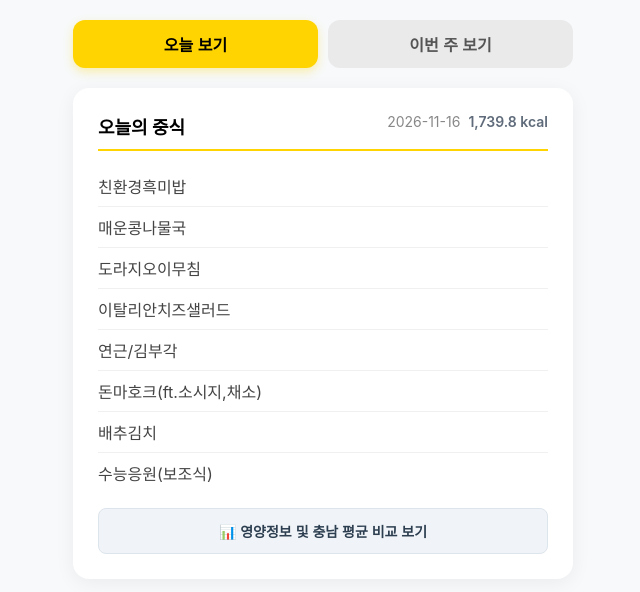
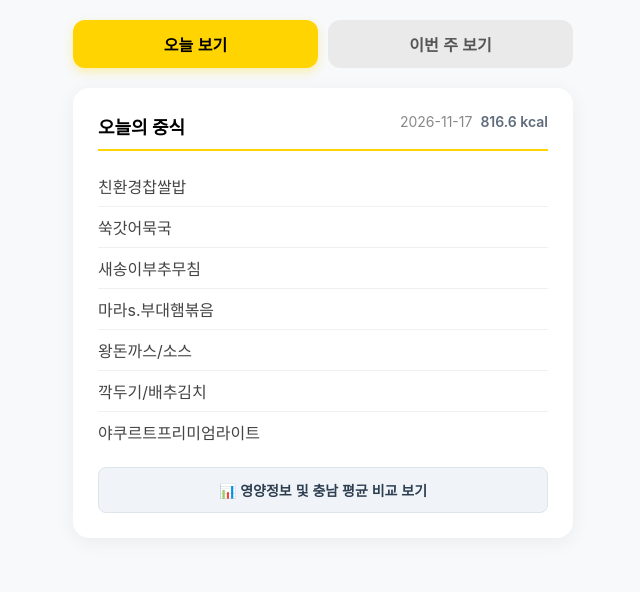
Before and after one commit to 0115seed-sketch/meal-app2, a plain HTML site: page index.html in a window 1280 px wide. Shown: the whole page, without its empty margins (317-957 px from the left). Drawn offline with Linux system fonts and the light colour scheme.

Commit message:
Auto-update meal data: 2026-11-17

```diff
--- a/index.html
+++ b/index.html
@@ -3,11 +3,11 @@
 <head>
     <meta charset="UTF-8">
     <meta name="viewport" content="width=device-width, initial-scale=1.0">
-    <title>업성고 급식 - 2026-11-16</title>
+    <title>업성고 급식 - 2026-11-17</title>
     <meta property="og:type" content="website">
-    <meta property="og:title" content="오늘의 급식 (2026-11-16)">
-    <meta property="og:description" content="친환경흑미밥, 매운콩나물국, 도라지오이무침, 이탈리안치즈샐러드, 연근/김부각, 돈마호크(f...">
-    <meta property="og:image" content="https://0115seed-sketch.github.io/meal-app2/images/meal_20261116.png">
+    <meta property="og:title" content="오늘의 급식 (2026-11-17)">
+    <meta property="og:description" content="친환경찹쌀밥, 쑥갓어묵국, 새송이부추무침, 마라s.부대햄볶음, 왕돈까스/소스, 깍두기/배추...">
+    <meta property="og:image" content="https://0115seed-sketch.github.io/meal-app2/images/meal_20261117.png">
     <meta property="og:image:width" content="800">
     <meta property="og:image:height" content="400">
     <style>
@@ -175,7 +175,7 @@
             <h2 id="today-title">
                 오늘의 중식
                 <span class="title-meta">
-                    <span class="date">2026-11-16</span>
+                    <span class="date">2026-11-17</span>
                     <span class="kcal" id="today-kcal"></span>
                 </span>
             </h2>
@@ -204,8 +204,8 @@
     <script>
         // 파이썬 스크립트에서 주입하는 데이터
         const weeklyData = {"20261116": {"date_formatted": "2026-11-16", "dishes": ["친환경흑미밥", "매운콩나물국", "도라지오이무침", "이탈리안치즈샐러드", "연근/김부각", "돈마호크(ft.소시지,채소)", "배추김치", "수능응원(보조식)"], "nutrients": {"carbs": 200.5, "protein": 49.7, "fat": 79.8, "kcal": 1739.8}}, "20261117": {"date_formatted": "2026-11-17", "dishes": ["친환경찹쌀밥", "쑥갓어묵국", "새송이부추무침", "마라s.부대햄볶음", "왕돈까스/소스", "깍두기/배추김치", "야쿠르트프리미엄라이트"], "nutrients": {"carbs": 100.9, "protein": 21.8, "fat": 35.9, "kcal": 816.6}}, "20261118": {"date_formatted": "2026-11-18", "dishes": ["짜장밥", "달걀쪽파국", "고구마줄기나물", "치킨가라아게(치즈시즈닝)", "하트단무지/깍두기", "파인애플+방울토마토"], "nutrients": {"carbs": 68.1, "protein": 20.5, "fat": 18.3, "kcal": 525.7}}, "20261120": {"date_formatted": "2026-11-20", "dishes": ["친환경보리밥", "소고기뭇국", "꽈리고추메추리알조림", "비빔쫄면", "제육볶음", "열무/배추김치", "피자볼&호떡볼"], "nutrients": {"carbs": 110.6, "protein": 38.3, "fat": 20.6, "kcal": 799.9}}};
-        const chungnamAvg = {"carbs": 100.9, "protein": 31.8, "fat": 20.6, "sample_count": 190};
-        const todayYmd = "20261116";
+        const chungnamAvg = {"carbs": 95.5, "protein": 29.7, "fat": 19.1, "sample_count": 176};
+        const todayYmd = "20261117";
 
         // 요일 배열
         const daysOfWeek = ['일', '월', '화', '수', '목', '금', '토'];
```
Also changed, not shown: images/meal_20261116.png (deleted), images/meal_20261117.png (added), 1 other file.
